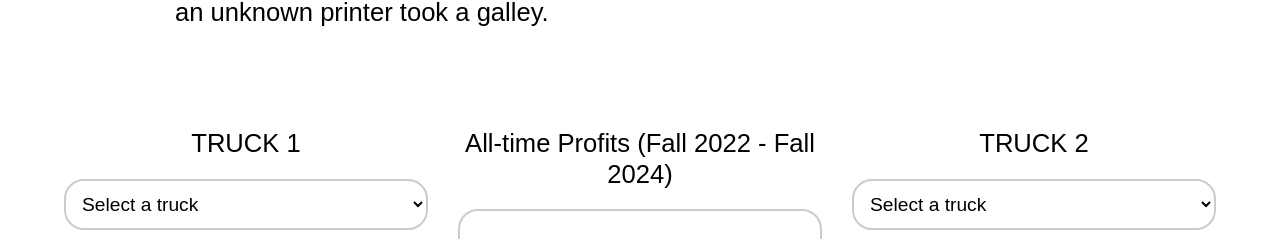
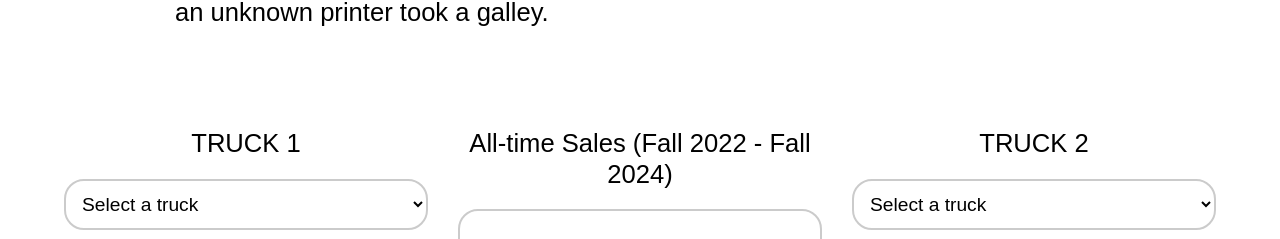
Before and after one commit to noah-80/stack-foodtrucks, a React (Vite) app: page / in a window 1280 px wide. Shown: the part 2758-2997 px from the top of the page. Built offline with nearby package versions, Linux system fonts and the light colour scheme.

Commit message:
All-time Profits renamed to All-time Sales Header change within Food Truck Showdown.

```diff
--- a/src/components/GridPage.tsx
+++ b/src/components/GridPage.tsx
@@ -475,7 +475,7 @@ const GridPage = () => {
           )}
         </Column>
         <Column>
-          <ColumnTitle>All-time Profits (Fall 2022 - Fall 2024)</ColumnTitle>
+          <ColumnTitle>All-time Sales (Fall 2022 - Fall 2024)</ColumnTitle>
           <StatsBox>
             {selectedTruck1 && (
               <BarContainer>
```
